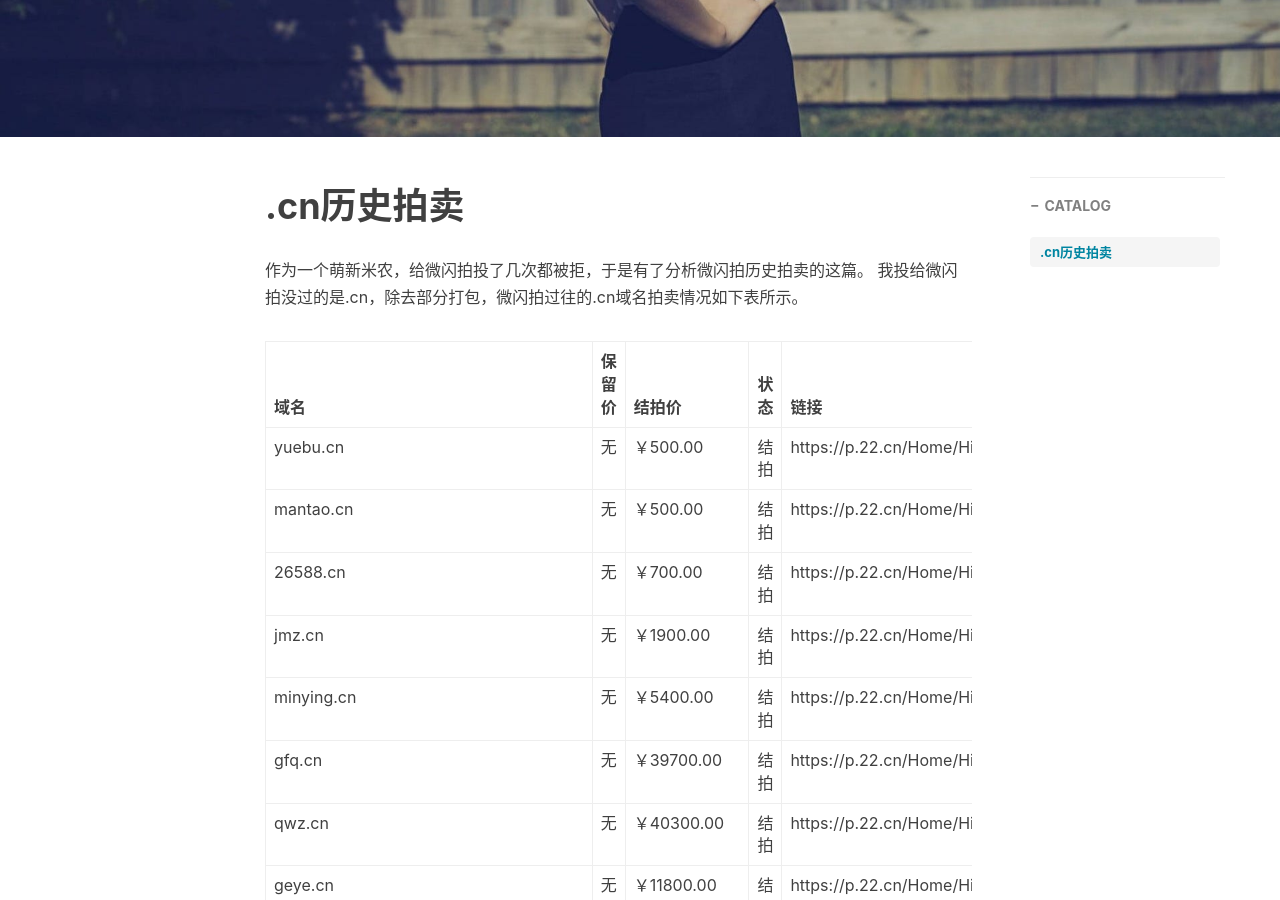
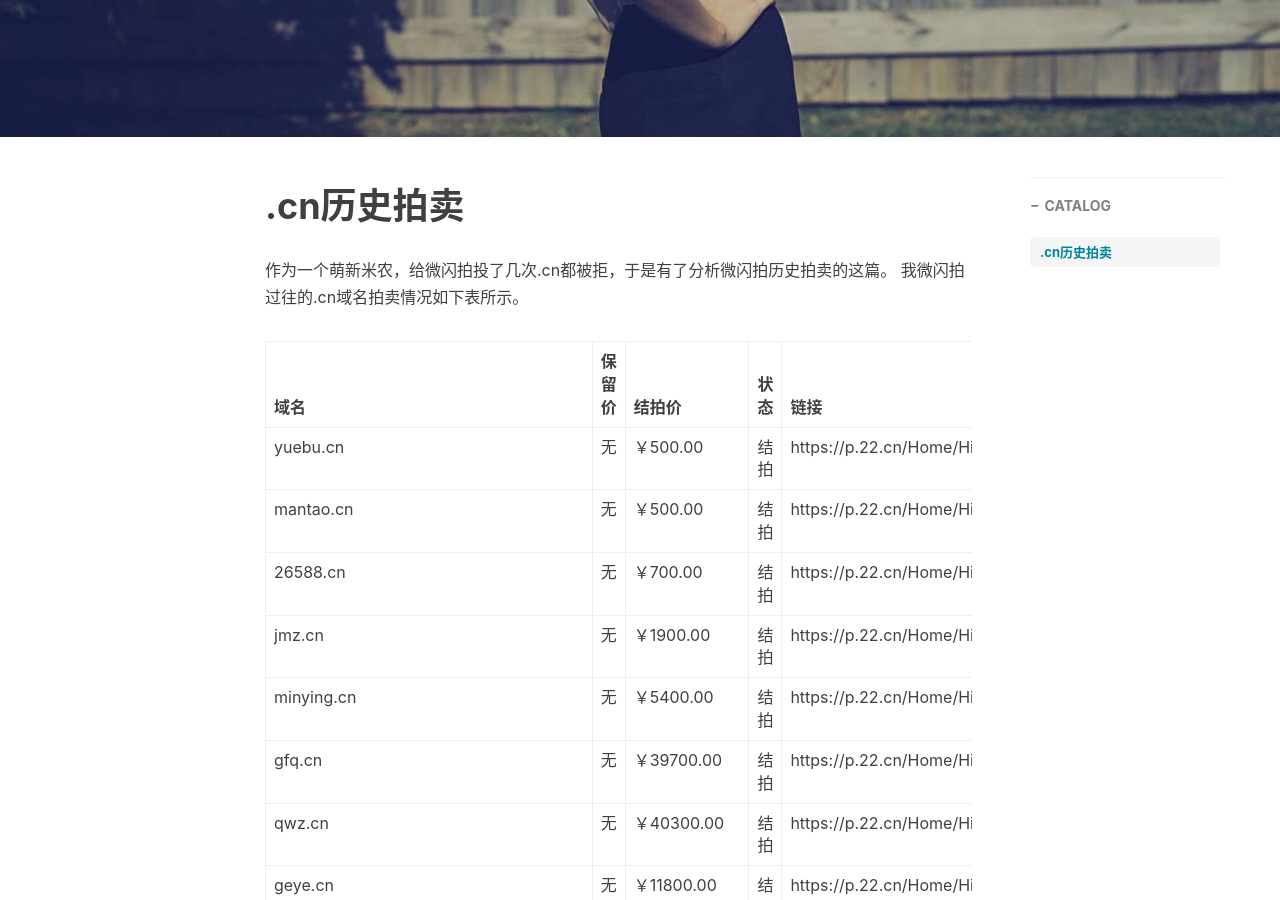
Before and after one commit to xiuhaomi/xiuhaomi.com, a Jekyll site: the page built from _posts/2020-07-19-爱名网微闪拍历史交易.md, in a window 1280 px wide and 900 px high, scrolled down 446 px. Built offline with Jekyll 4.4.1, drawn with Linux system fonts in a browser that asks for light colours; nearby versions of some CDN libraries; comment, search, counter and statistics services are not loaded.

Commit message:
Update 2020-07-19-爱名网微闪拍历史交易.md

```diff
--- a/_posts/2020-07-19-爱名网微闪拍历史交易.md
+++ b/_posts/2020-07-19-爱名网微闪拍历史交易.md
@@ -14,8 +14,8 @@ tags:
 ---
 
 # .cn历史拍卖
-作为一个萌新米农，给微闪拍投了几次都被拒，于是有了分析微闪拍历史拍卖的这篇。
-我投给微闪拍没过的是.cn，除去部分打包，微闪拍过往的.cn域名拍卖情况如下表所示。
+作为一个萌新米农，给微闪拍投了几次.cn都被拒，于是有了分析微闪拍历史拍卖的这篇。
+我微闪拍过往的.cn域名拍卖情况如下表所示。
 
 |  域名  |  保留价   | 结拍价  |  状态   | 链接 | 简介  |
 | :----- | :----- | :----- | :----- | :----- | :----- |
```
